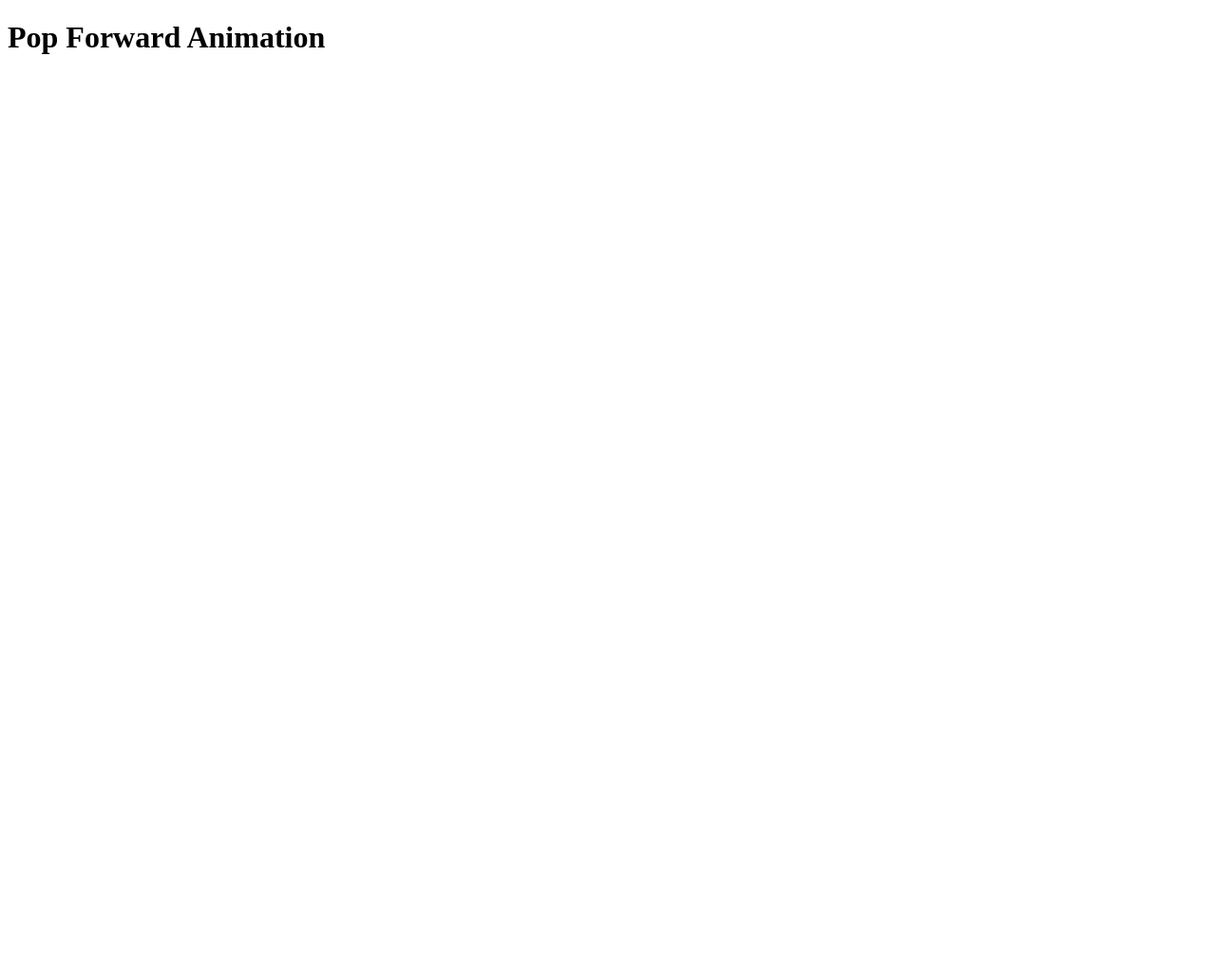
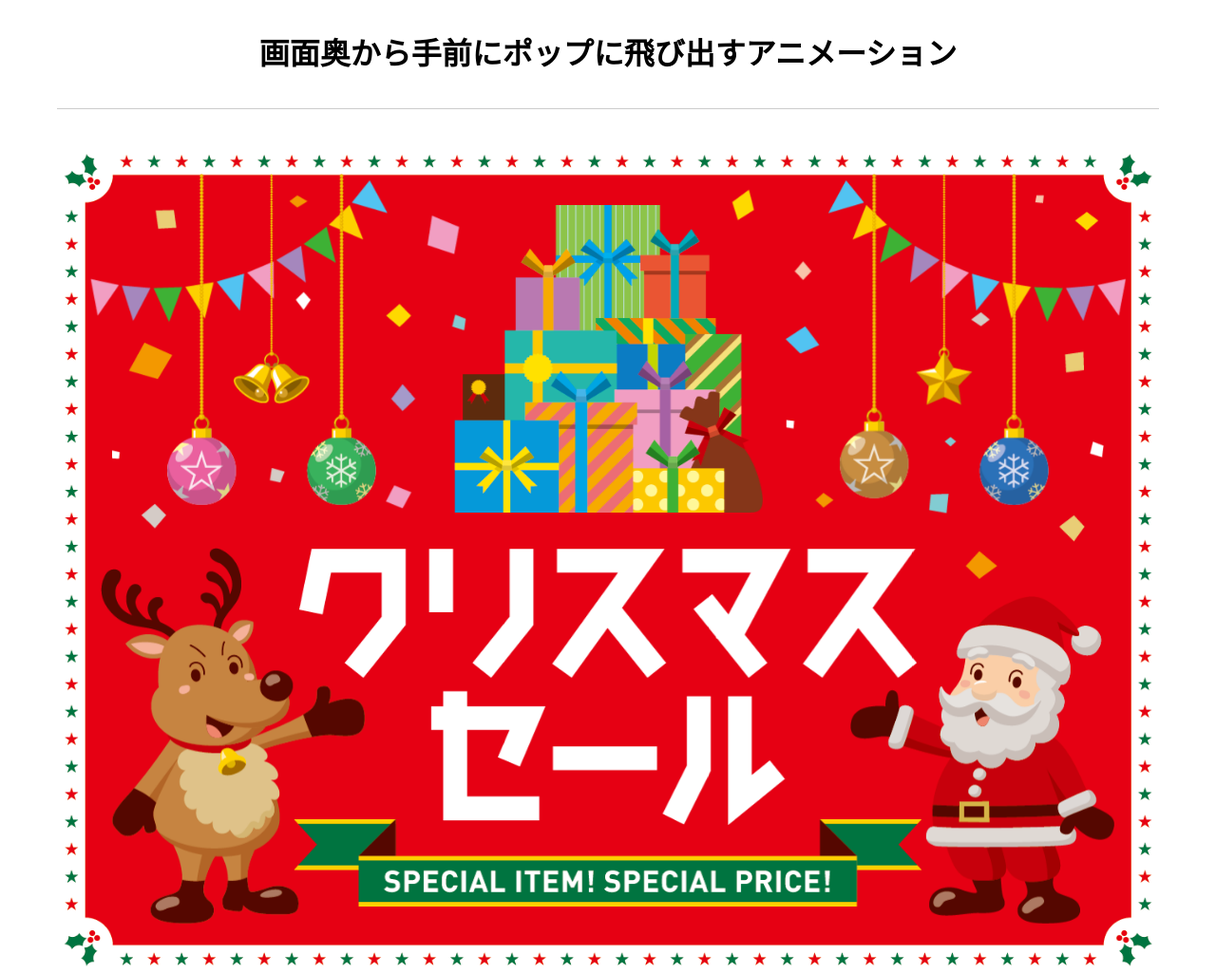
Before and after one commit to kkurodalog/snippets-free, a plain HTML site: page components/animation/001_pop-forward/index.html in a window 1280 px wide. Shown: the whole page at 95% size. Before the commit the page ends 800 px from the top, so only its background shows below. Drawn offline with Linux system fonts and the light colour scheme.

Commit message:
【新規作成】画面奥から手前にポップに飛び出すアニメーション

```diff
--- a/components/animation/001_pop-forward/assets/css/style.scss
+++ b/components/animation/001_pop-forward/assets/css/style.scss
@@ -0,0 +1,226 @@
+.content__wrapper {
+}
+
+// ------------------------------------------------------
+// Pop Forward Styles
+// ------------------------------------------------------
+
+.pop-forward-card {
+  width: 100%;
+  aspect-ratio: 4 / 3;
+  background: url(../img/bg.png) no-repeat center / cover;
+  position: relative;
+  perspective: 1200px;
+}
+
+.deco-01 {
+  position: absolute;
+  top: 5%;
+  left: 5%;
+  width: 90%;
+  aspect-ratio: 1234 / 485;
+
+  img {
+    width: 100%;
+    height: 100%;
+    object-fit: contain;
+  }
+}
+
+.deco-02 {
+  position: absolute;
+  top: 4%;
+  left: 3%;
+  width: 27%;
+  aspect-ratio: 372 / 177;
+
+  img {
+    width: 100%;
+    height: 100%;
+    object-fit: contain;
+  }
+}
+
+.deco-03 {
+  position: absolute;
+  top: 4%;
+  right: 3%;
+  width: 27%;
+  aspect-ratio: 371 / 177;
+
+  img {
+    width: 100%;
+    height: 100%;
+    object-fit: contain;
+  }
+}
+
+.deco-04 {
+  position: absolute;
+  top: 3.2%;
+  left: 10%;
+  width: 19%;
+  aspect-ratio: 252 / 399;
+
+  img {
+    width: 100%;
+    height: 100%;
+    object-fit: contain;
+  }
+}
+
+.deco-05 {
+  position: absolute;
+  top: 3.2%;
+  right: 10%;
+  width: 19%;
+  aspect-ratio: 252 / 399;
+
+  img {
+    width: 100%;
+    height: 100%;
+    object-fit: contain;
+  }
+}
+
+.deco-06 {
+  position: absolute;
+  top: 7%;
+  left: 36%;
+  width: 28%;
+  aspect-ratio: 1 / 1;
+
+  img {
+    width: 100%;
+    height: 100%;
+    object-fit: contain;
+  }
+}
+
+.deco-07 {
+  position: absolute;
+  bottom: 6%;
+  left: 4%;
+  width: 24%;
+  aspect-ratio: 327 / 465;
+
+  img {
+    width: 100%;
+    height: 100%;
+    object-fit: contain;
+  }
+}
+
+.deco-08 {
+  position: absolute;
+  bottom: 6%;
+  right: 4%;
+  width: 24%;
+  aspect-ratio: 331 / 410;
+
+  img {
+    width: 100%;
+    height: 100%;
+    object-fit: contain;
+  }
+}
+
+.deco-09 {
+  position: absolute;
+  bottom: 8%;
+  left: 21.5%;
+  width: 57%;
+  aspect-ratio: 772 / 108;
+
+  img {
+    width: 100%;
+    height: 100%;
+    object-fit: contain;
+  }
+}
+
+.deco-10 {
+  position: absolute;
+  bottom: 18%;
+  left: 22%;
+  width: 56%;
+  aspect-ratio: 768 / 344;
+
+  img {
+    width: 100%;
+    height: 100%;
+    object-fit: contain;
+  }
+}
+
+// ------------------------------------------------------
+// Animation Keyframes
+// ------------------------------------------------------
+.pop-forward-animation {
+  animation: pop-forward 0.5s cubic-bezier(0.65, 1.39, 1, 1) forwards;
+  opacity: 0;
+
+  &.delay-100 {
+    animation-delay: 0.1s;
+  }
+  &.delay-200 {
+    animation-delay: 0.2s;
+  }
+  &.delay-300 {
+    animation-delay: 0.3s;
+  }
+  &.delay-400 {
+    animation-delay: 0.4s;
+  }
+}
+
+.fade-in-animation {
+  animation: fade-in 0.5s ease forwards;
+  opacity: 0;
+
+  &.delay-1000 {
+    animation-delay: 1s;
+  }
+  &.delay-1400 {
+    animation-delay: 1.4s;
+  }
+}
+
+.fade-in-and-floating-animation {
+  animation: fade-in 0.5s ease forwards, floating 3s ease-in-out infinite;
+  opacity: 0;
+
+  &.delay-1800 {
+    animation-delay: 1.8s;
+  }
+}
+
+@keyframes pop-forward {
+  0% {
+    opacity: 0;
+    transform: translateZ(-2000px) scale(0.5);
+  }
+  100% {
+    opacity: 1;
+    transform: translateZ(0) scale(1);
+  }
+}
+
+@keyframes fade-in {
+  0% {
+    opacity: 0;
+  }
+  100% {
+    opacity: 1;
+  }
+}
+
+@keyframes floating {
+  0%,
+  100% {
+    transform: translateY(0);
+  }
+  50% {
+    transform: translateY(20px);
+  }
+}
--- a/components/animation/001_pop-forward/index.html
+++ b/components/animation/001_pop-forward/index.html
@@ -1,11 +1,99 @@
 <!DOCTYPE html>
-<html lang="en">
+<html lang="ja">
   <head>
     <meta charset="UTF-8" />
     <meta name="viewport" content="width=device-width, initial-scale=1.0" />
-    <title>Document</title>
+    <title>001_pop-forward</title>
+
+    <!-- 共通のCSS読み込み -->
+    <link rel="stylesheet" href="/components/common/css/reset.css" />
+    <link rel="stylesheet" href="/components/common/css/base.css" />
+
+    <!-- 個別のCSS読み込み -->
+    <link rel="stylesheet" href="./assets/css/style.css" />
   </head>
   <body>
-    <h1>Pop Forward Animation</h1>
+    <main>
+      <div class="inner">
+        <h1 class="title">画面奥から手前にポップに飛び出すアニメーション</h1>
+        <div class="content__wrapper">
+          <!-- ここから -->
+          <div class="pop-forward-card">
+            <div class="deco-01 fade-in-and-floating-animation delay-1800">
+              <img
+                src="./assets/img/deco-01.png"
+                alt=""
+                width="1234"
+                height="485" />
+            </div>
+            <div class="deco-02 fade-in-animation delay-1000">
+              <img
+                src="./assets/img/deco-02.png"
+                alt=""
+                width="372"
+                height="177" />
+            </div>
+            <div class="deco-03 fade-in-animation delay-1000">
+              <img
+                src="./assets/img/deco-03.png"
+                alt=""
+                width="371"
+                height="177" />
+            </div>
+            <div class="deco-04 fade-in-animation delay-1400">
+              <img
+                src="./assets/img/deco-04.png"
+                alt=""
+                width="252"
+                height="399" />
+            </div>
+            <div class="deco-05 fade-in-animation delay-1400">
+              <img
+                src="./assets/img/deco-05.png"
+                alt=""
+                width="252"
+                height="399" />
+            </div>
+            <div class="deco-06 pop-forward-animation delay-200">
+              <img
+                src="./assets/img/deco-06.png"
+                alt=""
+                width="390"
+                height="389" />
+            </div>
+            <div class="deco-07 pop-forward-animation delay-300">
+              <img
+                src="./assets/img/deco-07.png"
+                alt=""
+                width="327"
+                height="465" />
+            </div>
+            <div class="deco-08 pop-forward-animation delay-400">
+              <img
+                src="./assets/img/deco-08.png"
+                alt=""
+                width="331"
+                height="410" />
+            </div>
+            <div class="deco-09 pop-forward-animation delay-200">
+              <img
+                src="./assets/img/deco-09.png"
+                alt=""
+                width="772"
+                height="108" />
+            </div>
+            <div class="deco-10 pop-forward-animation delay-100">
+              <img
+                src="./assets/img/deco-10.png"
+                alt=""
+                width="768"
+                height="344" />
+            </div>
+          </div>
+          <!-- ここまで -->
+        </div>
+      </div>
+    </main>
+    <script src="./assets/js/script.js" defer></script>
   </body>
 </html>
--- /dev/null
+++ b/components/common/css/base.scss
@@ -0,0 +1,33 @@
+.inner {
+  max-width: calc(1200px + 20px * 2);
+  margin-inline: auto;
+  padding-inline: 20px;
+
+  @media (min-width: 768px) {
+    padding-inline: 40px;
+  }
+}
+
+.title {
+  font-size: 24px;
+  font-weight: bold;
+  text-align: center;
+  padding-block: 20px;
+  margin-bottom: 20px;
+  position: relative;
+  &::after {
+    position: absolute;
+    content: "";
+    bottom: 0;
+    left: 0;
+    right: 0;
+    height: 1px;
+    background-color: #ccc;
+  }
+
+  @media (min-width: 768px) {
+    font-size: 32px;
+    padding-block: 40px;
+    margin-bottom: 40px;
+  }
+}
--- /dev/null
+++ b/components/common/css/reset.css
@@ -0,0 +1,71 @@
+/**
+ * A (more) Modern CSS Reset
+ * https://piccalil.li/blog/a-more-modern-css-reset/
+ */
+
+*,
+*::before,
+*::after {
+  box-sizing: border-box;
+}
+html {
+  -moz-text-size-adjust: none;
+  -webkit-text-size-adjust: none;
+  text-size-adjust: none;
+}
+body,
+h1,
+h2,
+h3,
+h4,
+p,
+figure,
+blockquote,
+dl,
+dd {
+  margin: 0;
+}
+ul[role="list"],
+ol[role="list"] {
+  list-style: none;
+}
+body {
+  min-height: 100vh;
+  line-height: 1.5;
+}
+h1,
+h2,
+h3,
+h4,
+button,
+input,
+label {
+  line-height: 1.1;
+}
+h1,
+h2,
+h3,
+h4 {
+  text-wrap: balance;
+}
+a:not([class]) {
+  text-decoration-skip-ink: auto;
+  color: currentColor;
+}
+img,
+picture {
+  max-width: 100%;
+  display: block;
+}
+input,
+button,
+textarea,
+select {
+  font: inherit;
+}
+textarea:not([rows]) {
+  min-height: 10em;
+}
+:target {
+  scroll-margin-block: 5ex;
+}
```
Also changed, not shown: components/animation/001_pop-forward/assets/css/style.css, components/animation/001_pop-forward/assets/img/bg.png (added), components/animation/001_pop-forward/assets/img/deco-01.png (added), components/animation/001_pop-forward/assets/img/deco-02.png (added), components/animation/001_pop-forward/assets/img/deco-03.png (added), components/animation/001_pop-forward/assets/img/deco-04.png (added), components/animation/001_pop-forward/assets/img/deco-05.png (added), components/animation/001_pop-forward/assets/img/deco-06.png (added), components/animation/001_pop-forward/assets/img/deco-07.png (added), components/animation/001_pop-forward/assets/img/deco-08.png (added), components/animation/001_pop-forward/assets/img/deco-09.png (added), components/animation/001_pop-forward/assets/img/deco-10.png (added), components/animation/001_pop-forward/assets/js/script.js (added), components/common/css/base.css (added), 1 other file.
